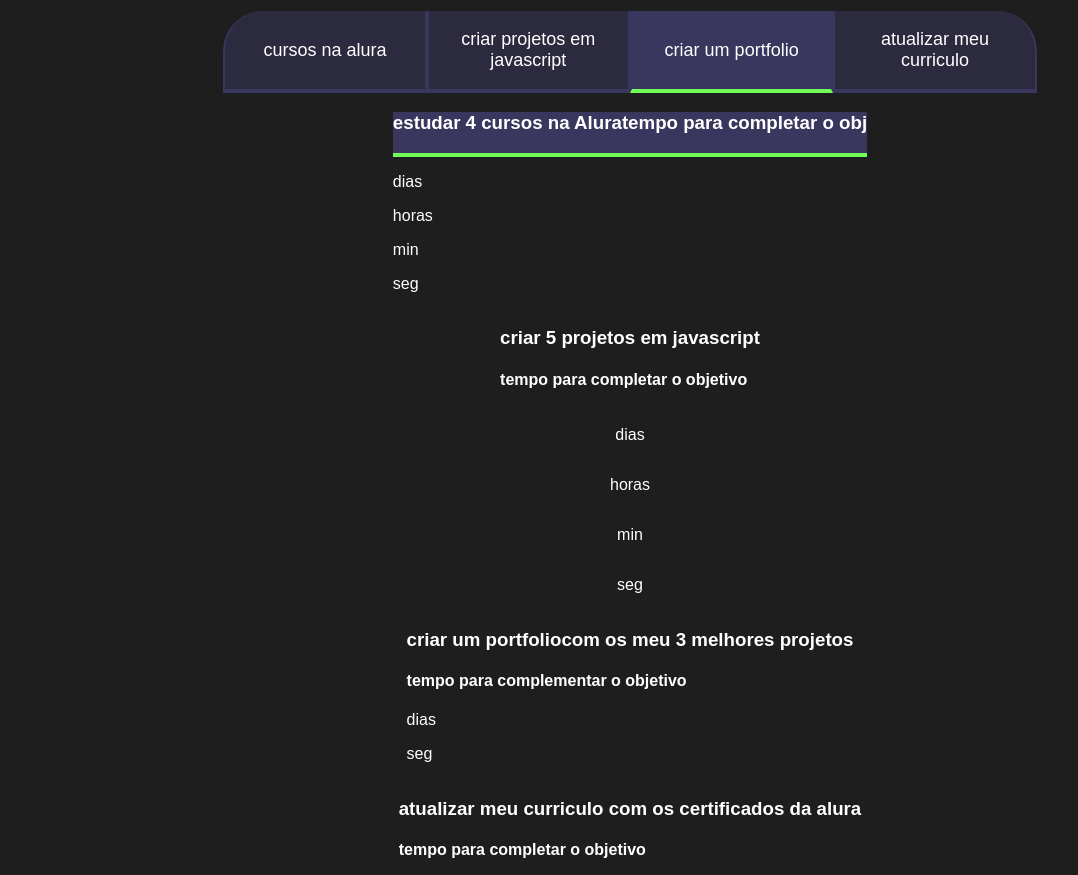
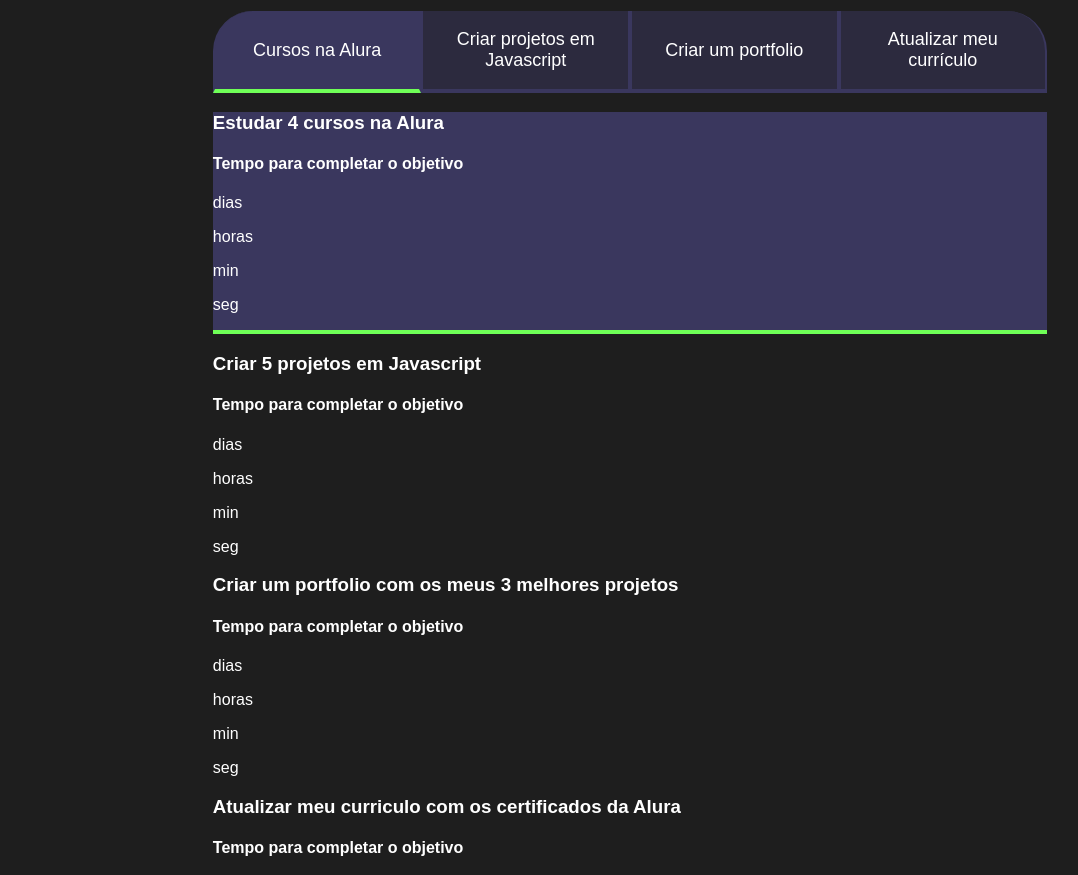
Before and after one commit to estefanimendes/javas, a plain HTML site: page index.html in a window 1280 px wide. Shown: the part 87-962 px from the top of the page, without its empty margins (10-1088 px from the left). Drawn offline with Linux system fonts and the light colour scheme.

Commit message:
Update index.html

```diff
--- a/index.html
+++ b/index.html
@@ -1,28 +1,31 @@
 <!DOCTYPE html>
 <html lang="pt-br">
+
 <head>
     <meta charset="UTF-8">
     <meta name="viewport" content="width=device-width, initial-scale=1.0">
-    <title>meus objetivos do ano</title>
-<link rel="stylesheet " href="style.css">
+    <title>Meus objetivos do ano</title>
+    <link rel="stylesheet" href="style.css">
 </head>
+
 <body>
     <section class="conteudo-principal">
-    <h2 class="titulo-principal">meus objetivos do ano<span>_</span></h2>
+        <h2 class="titulo-principal">Meus objetivos do ano<span>_____</span></h2>
+        <div class="conteudo">
             <div class="botoes">
-        <button class="botao">cursos na alura</button>
-        <button class="botao">criar projetos em javascript</button>
-        <button class="botao ativo">criar um portfolio</button>
-        <button class="botao">atualizar meu curriculo</button>
+                <button class="botao ativo">Cursos na Alura</button>
+                <button class="botao">Criar projetos em Javascript</button>
+                <button class="botao">Criar um portfolio</button>
+                <button class="botao">Atualizar meu currículo</button>
             </div>
             <div class="abas-textos">
                 <div class="aba-conteudo ativo">
-<h3 class="aba-conteudo-titulo-principal">estudar 4 cursos na Alura</
-<h4 class="aba-conteudo-titulo-secundario">tempo para completar o obj
-</div class="contador">
+                    <h3 class="aba-conteudo-titulo-principal">Estudar 4 cursos na Alura</h3>
+                    <h4 class="aba-conteudo-titulo-secundario">Tempo para completar o objetivo</h4>
+                    <div class="contador">
                         <div class="contador-digito">
                             <p class="contador-digito-numero" id="dias0"></p>
-<p class="contador-digito-texto">dias<c/p>
+                            <p class="contador-digito-texto">dias</p>
                         </div>
                         <div class="contador-digito">
                             <p class="contador-digito-numero" id="horas0"></p>
@@ -36,17 +39,17 @@
                             <p class="contador-digito-numero" id="seg0"></p>
                             <p class="contador-digito-texto">seg</p>
                         </div>
-</div
+                    </div>
                 </div>
                 <div class="aba-conteudo">
-<h3 class="aba-conteudo-titulo-principal">criar 5 projetos em javascript</h3>
-<h4 class="aba-conteudo-titulo-secundario">tempo para completar o objetivo</h4>
-</div class="contador">
+                    <h3 class="aba-conteudo-titulo-principal">Criar 5 projetos em Javascript</h3>
+                    <h4 class="aba-conteudo-titulo-secundario">Tempo para completar o objetivo</h4>
+                    <div class="contador">
                         <div class="contador-digito">
                             <p class="contador-digito-numero" id="dias1"></p>
                             <p class="contador-digito-texto">dias</p>
                         </div>
-<div class="contador-digito"
+                        <div class="contador-digito">
                             <p class="contador-digito-numero" id="horas1"></p>
                             <p class="contador-digito-texto">horas</p>
                         </div>
@@ -54,37 +57,41 @@
                             <p class="contador-digito-numero" id="min1"></p>
                             <p class="contador-digito-texto">min</p>
                         </div>
-<div class="contador-digito"
-<p class="contador-digito-numero" id="seg 1"></p>
+                        <div class="contador-digito">
+                            <p class="contador-digito-numero" id="seg1"></p>
                             <p class="contador-digito-texto">seg</p>
                         </div>
-<div>
+                    </div>
                 </div>
                 <div class="aba-conteudo">
-<h3 class="aba-conteudo-titulo-principal">criar um portfoliocom os meu 3 melhores projetos</h3>
-<h4 class="aba-conteudo-titulo-secundario">tempo para complementar o objetivo</h4>
+                    <h3 class="aba-conteudo-titulo-principal">Criar um portfolio com os meus 3 melhores projetos</h3>
+                    <h4 class="aba-conteudo-titulo-secundario">Tempo para completar o objetivo</h4>
                     <div class="contador">
                         <div class="contador-digito">
                             <p class="contador-digito-numero" id="dias2"></p>
                             <p class="contador-digito-texto">dias</p>
                         </div>
-  <div class="contador-digito"
+                        <div class="contador-digito">
                             <p class="contador-digito-numero" id="horas2"></p>
-<p class="contador-digito-texto"></p>
+                            <p class="contador-digito-texto">horas</p>
                         </div>
                         <div class="contador-digito">
-<P class="contador-digito-numero" id="seg2".></P>
-<P class="contador-digito-texto">seg</P>
+                            <p class="contador-digito-numero" id="min2"></p>
+                            <p class="contador-digito-texto">min</p>
+                        </div>
+                        <div class="contador-digito">
+                            <p class="contador-digito-numero" id="seg2"></p>
+                            <p class="contador-digito-texto">seg</p>
                         </div>
                     </div>
                 </div>
                 <div class="aba-conteudo">
-  <h3 class="aba-conteudo-titulo-principal">atualizar meu curriculo com os certificados da alura</h3>
-<h4 class="aba-conteudo-titulo-secundario">tempo para completar o objetivo</h4>
-<div class="contado">
+                    <h3 class="aba-conteudo-titulo-principal">Atualizar meu curriculo com os certificados da Alura</h3>
+                    <h4 class="aba-conteudo-titulo-secundario">Tempo para completar o objetivo</h4>
+                    <div class="contador">
                         <div class="contador-digito">
                             <p class="contador-digito-numero" id="dias3"></p>
-  <p class="contador-digito-texto" >dias</p>
+                            <p class="contador-digito-texto">dias</p>
                         </div>
                         <div class="contador-digito">
                             <p class="contador-digito-numero" id="horas3"></p>
@@ -96,13 +103,14 @@
                         </div>
                         <div class="contador-digito">
                             <p class="contador-digito-numero" id="seg3"></p>
-  <p class="contador-digito-texto" >seg</p>
+                            <p class="contador-digito-texto">seg</p>
                         </div>
                     </div>
                 </div>
-</div
+            </div>
         </div>
     </section>
+    <script src="main.js"></script>
 </body>
+
 </html>
-<script>src="main.js "</script>
```
Lines whose indentation alone changed are shown as unchanged.
